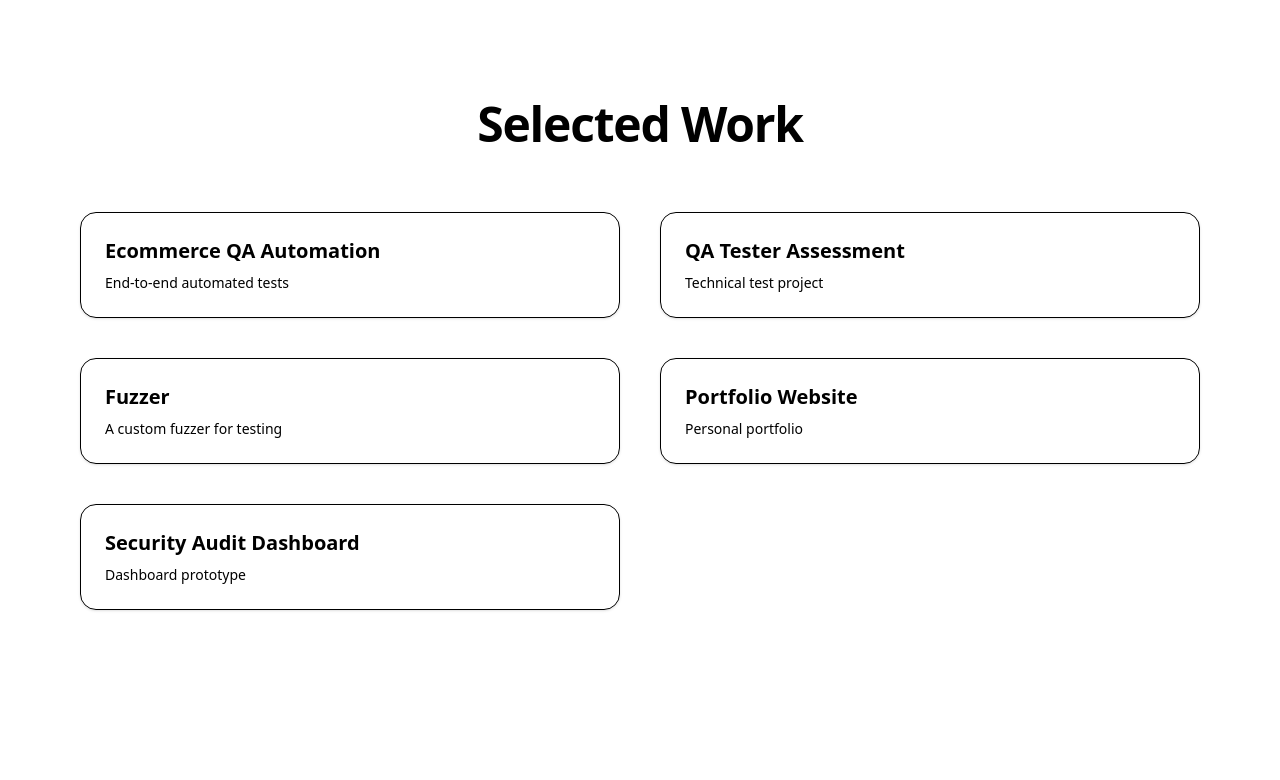
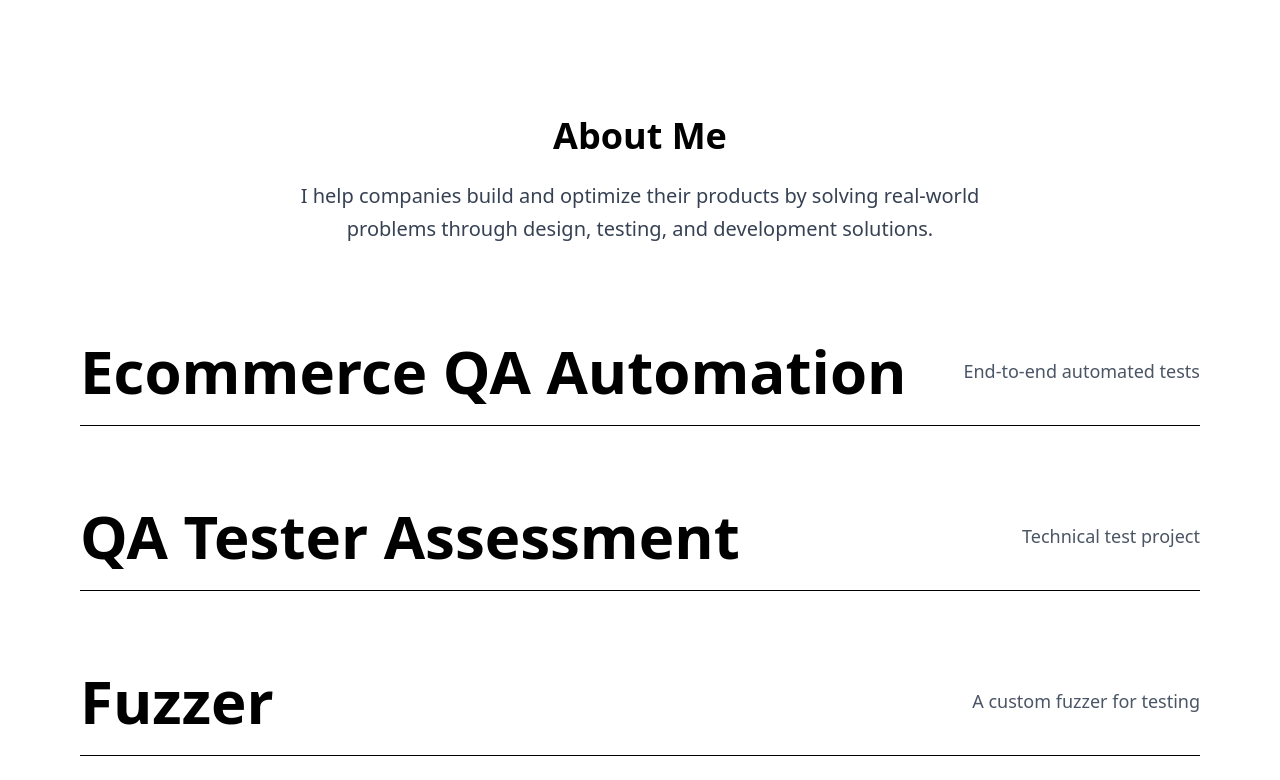
Before and after one commit to Vincitorecode/web-portfolio, a React (Vite) app: page / in a window 1280 px wide. Shown: the part 780-1560 px from the top of the page. Built offline with nearby package versions, Linux system fonts and the light colour scheme.

Commit message:
work page lineal version

```diff
--- a/src/sections/Work.jsx
+++ b/src/sections/Work.jsx
@@ -1,6 +1,6 @@
 import React, { useState } from "react";
 import { motion, AnimatePresence } from "framer-motion";
-import profileImg from "../assets/vic.jpeg";
+import profileImg from "../assets/vic.jpeg"; // Puedes cambiarlo por imagen real de cada proyecto
 
 const projects = [
   { title: "Ecommerce QA Automation", description: "End-to-end automated tests", link: "#" },
@@ -21,14 +21,19 @@ export default function Work() {
   return (
     <section
       id="work"
-      className="relative w-full min-h-screen bg-white text-black px-6 md:px-20 py-20"
+      className="relative w-full bg-white text-black px-6 md:px-20 py-24"
       onMouseMove={handleMouseMove}
     >
-      <h2 className="text-3xl md:text-5xl font-bold mb-16 text-center tracking-tight">
-        Selected Work
-      </h2>
+      {/* About Me */}
+      <div className="max-w-3xl mx-auto mb-24 text-center">
+        <h2 className="text-2xl md:text-4xl font-semibold mb-6">About Me</h2>
+        <p className="text-lg md:text-xl text-gray-700 leading-relaxed">
+          I help companies build and optimize their products by solving real-world problems through design, testing, and development solutions.
+        </p>
+      </div>
 
-      <div className="grid grid-cols-1 sm:grid-cols-2 gap-10">
+      {/* Project List */}
+      <div className="space-y-20">
         {projects.map((project) => (
           <a
             key={project.title}
@@ -37,14 +42,22 @@ export default function Work() {
             rel="noopener noreferrer"
             onMouseEnter={() => setHoveredProject(project)}
             onMouseLeave={() => setHoveredProject(null)}
-            className="block p-6 border border-black rounded-2xl shadow-sm"
+            className="block group"
           >
-            <h3 className="text-xl font-semibold mb-2">{project.title}</h3>
-            <p className="text-sm">{project.description}</p>
+            <div className="flex flex-col md:flex-row justify-between items-start md:items-center">
+              <h3 className="text-5xl md:text-6xl font-semibold group-hover:opacity-60 transition duration-300">
+                {project.title}
+              </h3>
+              <p className="mt-4 md:mt-0 text-base md:text-lg text-gray-600">
+                {project.description}
+              </p>
+            </div>
+            <div className="h-[1px] w-full bg-black mt-6" />
           </a>
         ))}
       </div>
 
+      {/* Hover Preview */}
       <AnimatePresence>
         {hoveredProject && (
           <motion.div
@@ -58,7 +71,7 @@ export default function Work() {
               left: mousePos.x + 20,
             }}
           >
-            <div className="relative w-60 h-40 border-4 border-black rounded-lg overflow-hidden shadow-xl bg-white">
+            <div className="relative w-80 h-52 border-32 border-black overflow-hidden shadow-xl bg-white">
               <img
                 src={profileImg}
                 alt="Project preview"
```
